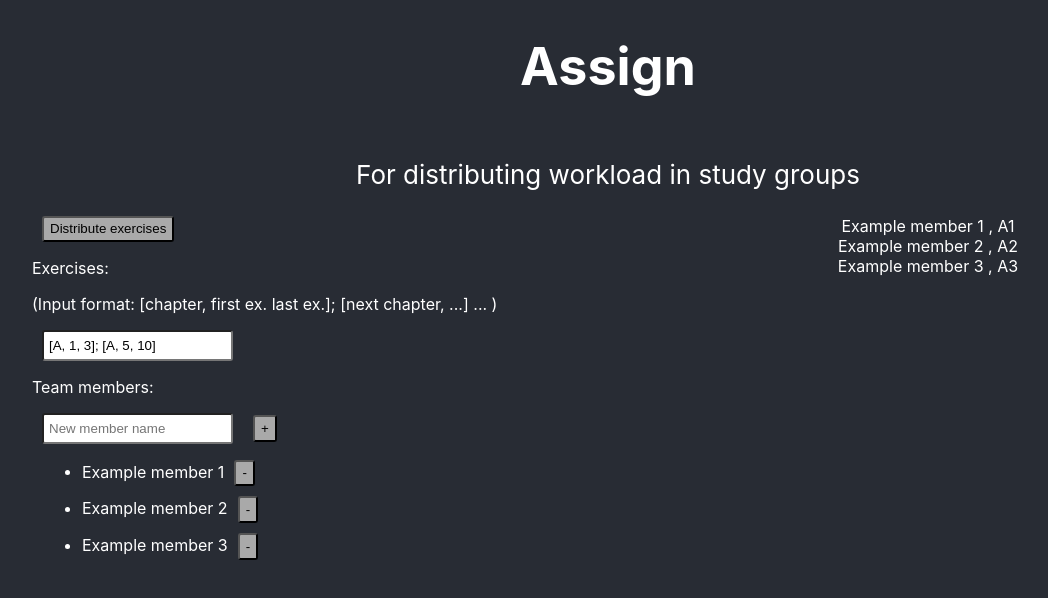
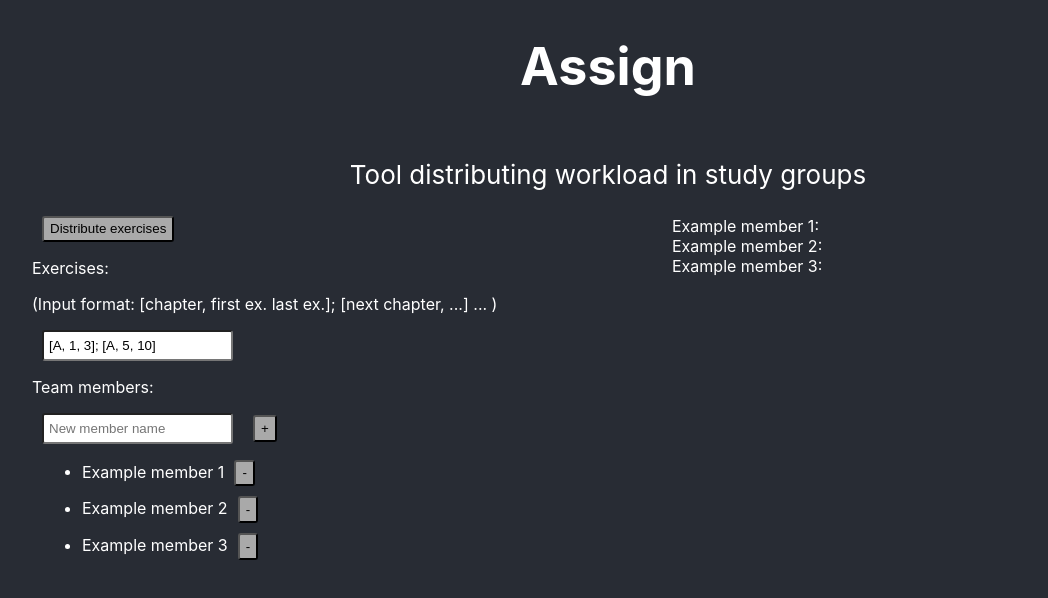
Before and after one commit to SergheiMihailov/assign, a React (Create React App) app: page / in a window 1280 px wide. Shown: the top 598 px of the page, without its empty margins (32-1080 px from the left). Built offline with nearby package versions, Linux system fonts and the light colour scheme.

Commit message:
Improved output formatting

```diff
--- a/src/App.js
+++ b/src/App.js
@@ -12,7 +12,7 @@ class App extends Component {
         {key: 1, name:'Example member 2'},
         {key: 2, name:'Example member 3'}
       ],
-      exercises: ['A1', 'A2', 'A3']
+      exercises: []
     }
   }
   render() {
@@ -22,7 +22,7 @@ class App extends Component {
         <header className="App-header">
           <h1 className="App-title"> Assign </h1>
           <p>
-            For distributing workload in study groups
+            Tool distributing workload in study groups
           </p>
 
         </header>
--- a/src/Distribution.css
+++ b/src/Distribution.css
@@ -0,0 +1,6 @@
+.Distribution {
+    color: white;
+    text-align: left;
+    min-height: 60vh;
+    padding: 0 10% 30px 10%;
+}
--- a/src/Distribution.js
+++ b/src/Distribution.js
@@ -13,7 +13,7 @@ class Distribution extends Component {
       let nextExerciseId = Math.trunc(Math.random()*exes.length)
       console.log(members)
       let memberId = i % members.length
-      members[memberId].exercises += ', '+(exes[nextExerciseId])
+      members[memberId].exercises += (exes[nextExerciseId])+', '
       exes.splice(nextExerciseId, 1)
     }
   }
@@ -23,7 +23,7 @@ class Distribution extends Component {
     return (
       <div className="Distribution">
         {this.props.members.map(
-            (member) => <div> {member.name} {member.exercises}</div>
+            (member) => <div> {member.name}: {member.exercises}</div>
           )
         }
       </div>
--- a/src/Form.js
+++ b/src/Form.js
@@ -31,7 +31,7 @@ class Form extends Component {
     for (let j = 0; j < exList.length; j++) {
       let chunk = []
       for (let i = parseInt(exList[j][1]); i <= parseInt(exList[j][2]); i++) {
-        chunk.push(exList[j][0]+i);
+        chunk.push(exList[j][0]+'['+i+']');
       }
       result = [...result, ...chunk]
     }
```
